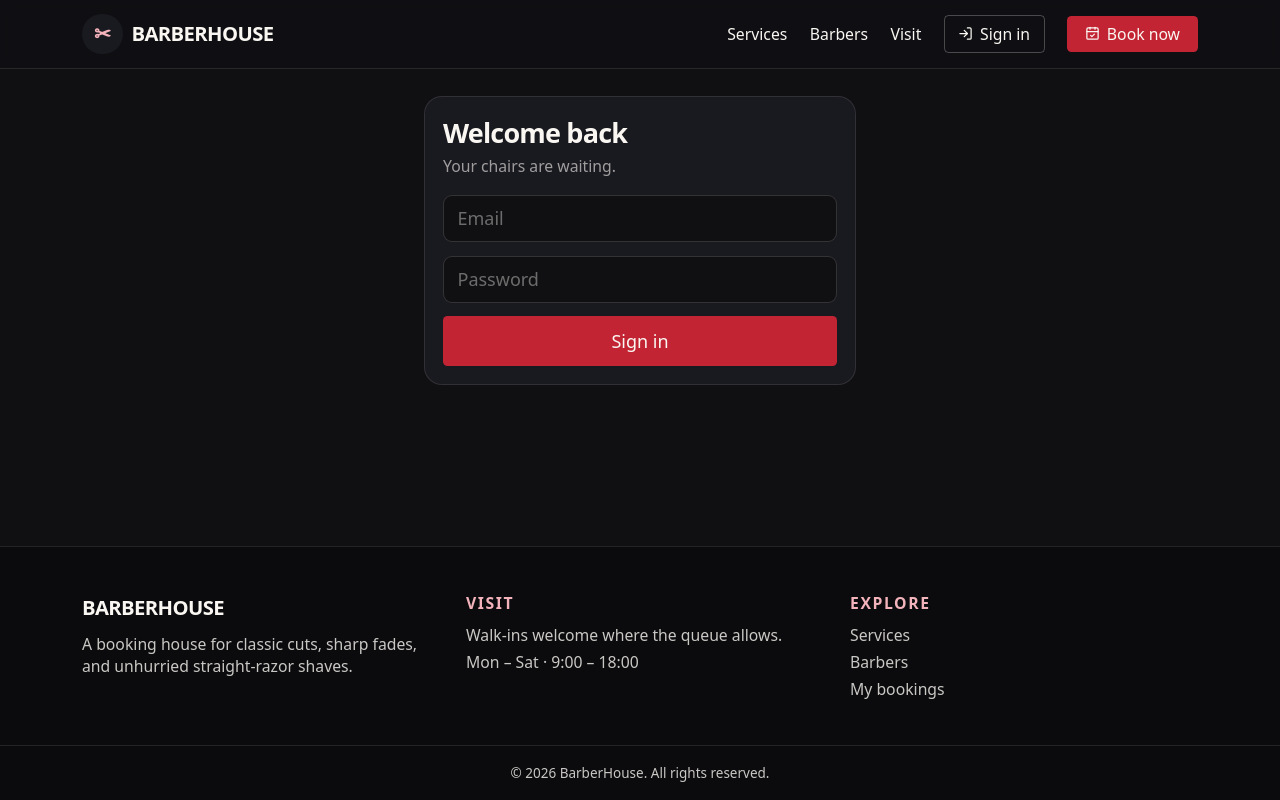
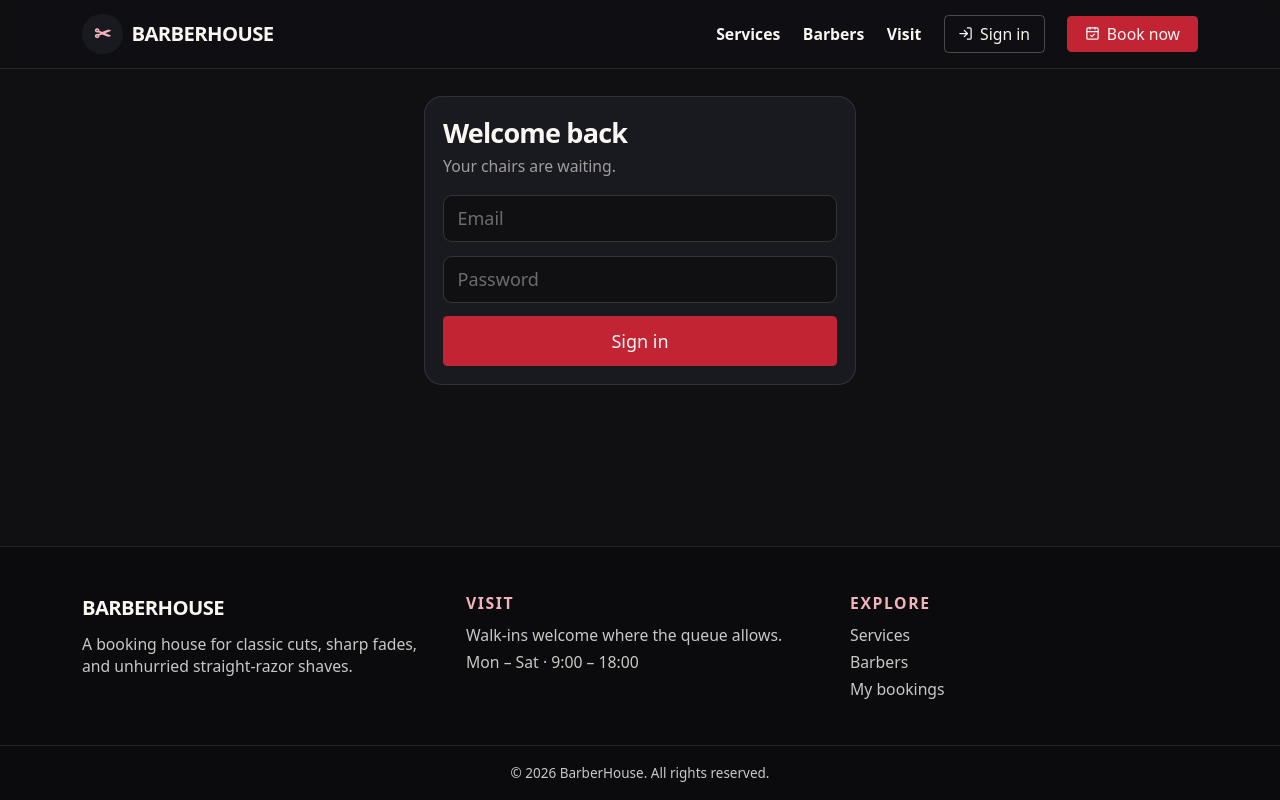
Before and after one commit to codew3y/barber-shop-system, a Next.js app: page /login in a window 1280 px wide. Built offline with nearby package versions, Linux system fonts and the light colour scheme.

Commit message:
style: nav and header emphasis (black-weight headers, active link)

```diff
--- a/app/globals.css
+++ b/app/globals.css
@@ -41,7 +41,7 @@ body {
 
 .font-display {
   font-family: var(--font-display);
-  font-weight: 800;
+  font-weight: 900;
   letter-spacing: -0.03em;
 }
 
--- a/components/providers.tsx
+++ b/components/providers.tsx
@@ -2,6 +2,7 @@
 
 import { useEffect } from 'react';
 import Link from 'next/link';
+import { usePathname } from 'next/navigation';
 import { QueryClient, QueryClientProvider } from '@tanstack/react-query';
 import { useState } from 'react';
 import { CalendarCheck, LogIn } from 'lucide-react';
@@ -20,22 +21,34 @@ function BrandMark() {
 
 function Nav() {
   const { user, ready, clear, hydrate } = useAuthStore();
+  const pathname = usePathname();
+  const [hash, setHash] = useState('');
   useEffect(() => {
     void hydrate();
   }, [hydrate]);
+  useEffect(() => {
+    const update = () => setHash(window.location.hash);
+    update();
+    window.addEventListener('hashchange', update);
+    return () => window.removeEventListener('hashchange', update);
+  }, []);
+
+  const sectionActive = (id: string) => pathname === '/' && hash === `#${id}`;
+  const linkClass = (active: boolean) =>
+    `hidden font-semibold hover:underline sm:inline ${active ? 'text-copper-500' : ''}`;
 
   return (
     <header className="sticky top-0 z-10 border-b border-cream/10 bg-pine-950/95 backdrop-blur">
       <div className="mx-auto flex max-w-5xl items-center justify-between px-4 py-3">
         <BrandMark />
         <nav className="flex items-center gap-3 text-sm sm:gap-5">
-          <Link href="/#services" className="hidden hover:underline sm:inline">
+          <Link href="/#services" className={linkClass(sectionActive('services'))}>
             Services
           </Link>
-          <Link href="/#barbers" className="hidden hover:underline sm:inline">
+          <Link href="/#barbers" className={linkClass(sectionActive('barbers'))}>
             Barbers
           </Link>
-          <Link href="/#visit" className="hidden hover:underline sm:inline">
+          <Link href="/#visit" className={linkClass(sectionActive('visit'))}>
             Visit
           </Link>
           {ready && user ? (
```
